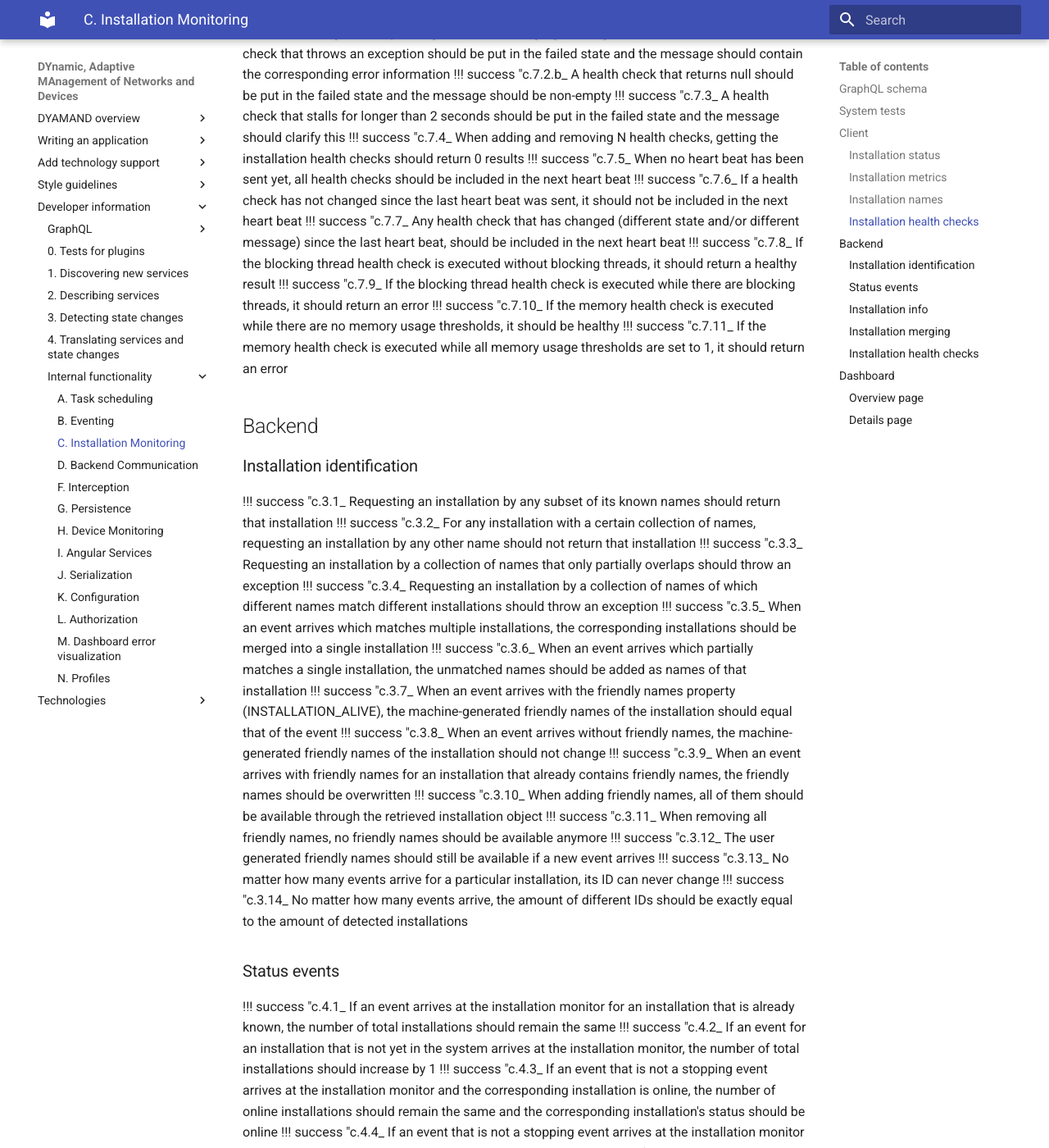
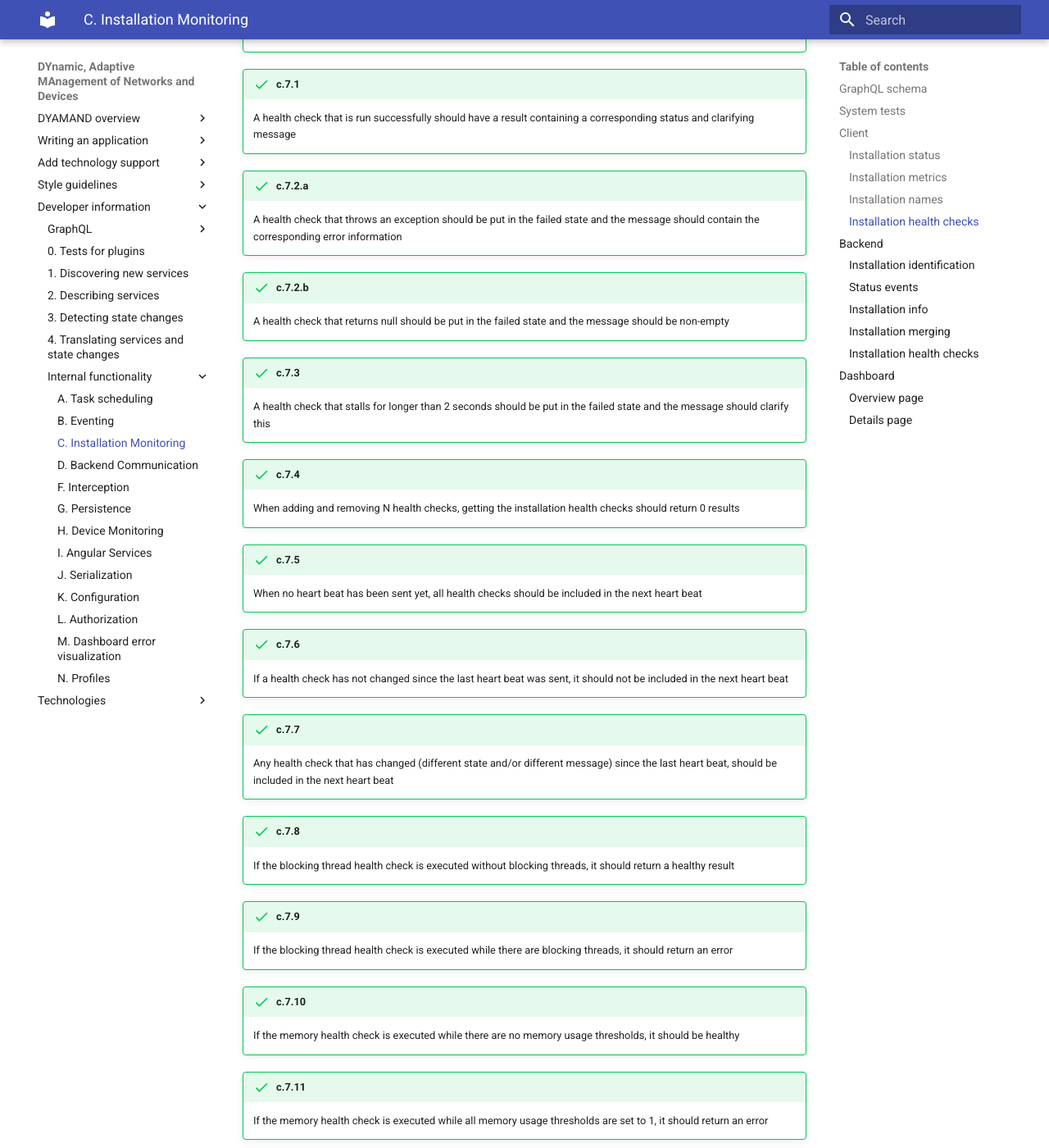
Before and after one commit to dyamand/dyamand.github.io, an MkDocs documentation site: the page built from docs/developer/installation_monitoring.md, in a window 1280 px wide and 1400 px high, scrolled down 4986 px. Shown: the whole window at 82% size. Built offline with MkDocs 1.6.1 and Material for MkDocs 9.7.7, drawn with Linux system fonts in a browser that asks for light colours; some of the changed text lies outside the part shown.

Commit message:
Forgot to save apparently

```diff
--- a/docs/developer/installation_monitoring.md
+++ b/docs/developer/installation_monitoring.md
@@ -139,93 +139,159 @@ TODO: Re-implement these tests in a separate test (toxiproxy does not appear to
 
 ### Installation health checks
 
-!!! success "c.7.0_ Any defined health check should be executed whenever the health of the installation is checked
-!!! success "c.7.1_ A health check that is run successfully should have a result containing a corresponding status and clarifying message
-!!! success "c.7.2.a_ A health check that throws an exception should be put in the failed state and the message should contain the corresponding error information
-!!! success "c.7.2.b_ A health check that returns null should be put in the failed state and the message should be non-empty
-!!! success "c.7.3_ A health check that stalls for longer than 2 seconds should be put in the failed state and the message should clarify this
-!!! success "c.7.4_ When adding and removing N health checks, getting the installation health checks should return 0 results
-!!! success "c.7.5_ When no heart beat has been sent yet, all health checks should be included in the next heart beat
-!!! success "c.7.6_ If a health check has not changed since the last heart beat was sent, it should not be included in the next heart beat
-!!! success "c.7.7_ Any health check that has changed (different state and/or different message) since the last heart beat, should be included in the next heart beat
-!!! success "c.7.8_ If the blocking thread health check is executed without blocking threads, it should return a healthy result
-!!! success "c.7.9_ If the blocking thread health check is executed while there are blocking threads, it should return an error
-!!! success "c.7.10_ If the memory health check is executed while there are no memory usage thresholds, it should be healthy
-!!! success "c.7.11_ If the memory health check is executed while all memory usage thresholds are set to 1, it should return an error
+!!! success "c.7.0"
+    Any defined health check should be executed whenever the health of the installation is checked
+!!! success "c.7.1"
+    A health check that is run successfully should have a result containing a corresponding status and clarifying message
+!!! success "c.7.2.a"
+    A health check that throws an exception should be put in the failed state and the message should contain the corresponding error information
+!!! success "c.7.2.b"
+    A health check that returns null should be put in the failed state and the message should be non-empty
+!!! success "c.7.3"
+    A health check that stalls for longer than 2 seconds should be put in the failed state and the message should clarify this
+!!! success "c.7.4"
+    When adding and removing N health checks, getting the installation health checks should return 0 results
+!!! success "c.7.5"
+    When no heart beat has been sent yet, all health checks should be included in the next heart beat
+!!! success "c.7.6"
+    If a health check has not changed since the last heart beat was sent, it should not be included in the next heart beat
+!!! success "c.7.7"
+    Any health check that has changed (different state and/or different message) since the last heart beat, should be included in the next heart beat
+!!! success "c.7.8"
+    If the blocking thread health check is executed without blocking threads, it should return a healthy result
+!!! success "c.7.9"
+    If the blocking thread health check is executed while there are blocking threads, it should return an error
+!!! success "c.7.10"
+    If the memory health check is executed while there are no memory usage thresholds, it should be healthy
+!!! success "c.7.11"
+    If the memory health check is executed while all memory usage thresholds are set to 1, it should return an error
 
 ## Backend
 
 ### Installation identification
 
-!!! success "c.3.1_ Requesting an installation by any subset of its known names should return that installation
-!!! success "c.3.2_ For any installation with a certain collection of names, requesting an installation by any other name should not return that installation
-!!! success "c.3.3_ Requesting an installation by a collection of names that only partially overlaps should throw an exception
-!!! success "c.3.4_ Requesting an installation by a collection of names of which different names match different installations should throw an exception
-!!! success "c.3.5_ When an event arrives which matches multiple installations, the corresponding installations should be merged into a single installation
-!!! success "c.3.6_ When an event arrives which partially matches a single installation, the unmatched names should be added as names of that installation
-!!! success "c.3.7_ When an event arrives with the friendly names property (INSTALLATION_ALIVE), the machine-generated friendly names of the installation should equal that of the event
-!!! success "c.3.8_ When an event arrives without friendly names, the machine-generated friendly names of the installation should not change
-!!! success "c.3.9_ When an event arrives with friendly names for an installation that already contains friendly names, the friendly names should be overwritten
-!!! success "c.3.10_ When adding friendly names, all of them should be available through the retrieved installation object
-!!! success "c.3.11_ When removing all friendly names, no friendly names should be available anymore
-!!! success "c.3.12_ The user generated friendly names should still be available if a new event arrives
-!!! success "c.3.13_ No matter how many events arrive for a particular installation, its ID can never change
-!!! success "c.3.14_ No matter how many events arrive, the amount of different IDs should be exactly equal to the amount of detected installations
+!!! success "c.3.1"
+    Requesting an installation by any subset of its known names should return that installation
+!!! success "c.3.2"
+    For any installation with a certain collection of names, requesting an installation by any other name should not return that installation
+!!! success "c.3.3"
+    Requesting an installation by a collection of names that only partially overlaps should throw an exception
+!!! success "c.3.4"
+    Requesting an installation by a collection of names of which different names match different installations should throw an exception
+!!! success "c.3.5"
+    When an event arrives which matches multiple installations, the corresponding installations should be merged into a single installation
+!!! success "c.3.6"
+    When an event arrives which partially matches a single installation, the unmatched names should be added as names of that installation
+!!! success "c.3.7"
+    When an event arrives with the friendly names property (INSTALLATION"
+   ALIVE), the machine-generated friendly names of the installation should equal that of the event
+!!! success "c.3.8"
+    When an event arrives without friendly names, the machine-generated friendly names of the installation should not change
+!!! success "c.3.9"
+    When an event arrives with friendly names for an installation that already contains friendly names, the friendly names should be overwritten
+!!! success "c.3.10"
+    When adding friendly names, all of them should be available through the retrieved installation object
+!!! success "c.3.11"
+    When removing all friendly names, no friendly names should be available anymore
+!!! success "c.3.12"
+    The user generated friendly names should still be available if a new event arrives
+!!! success "c.3.13"
+    No matter how many events arrive for a particular installation, its ID can never change
+!!! success "c.3.14"
+    No matter how many events arrive, the amount of different IDs should be exactly equal to the amount of detected installations
 
 ### Status events
 
-!!! success "c.4.1_ If an event arrives at the installation monitor for an installation that is already known, the number of total installations should remain the same
-!!! success "c.4.2_ If an event for an installation that is not yet in the system arrives at the installation monitor, the number of total installations should increase by 1
-!!! success "c.4.3_ If an event that is not a stopping event arrives at the installation monitor and the corresponding installation is online, the number of online installations should remain the same and the corresponding installation's status should be online
-!!! success "c.4.4_ If an event that is not a stopping event arrives at the installation monitor and the corresponding installation is not in the system, the number of online installations should increase by 1 and the corresponding installation's status should be online
-!!! success "c.4.5_ If an event that is not a stopping event arrives at the installation monitor and the corresponding installation is offline, the number of online installations should increase by 1 and the corresponding installation's status should be online
-!!! success "c.4.6_ If a stopping event arrives at the installation monitor and the corresponding installation is online, the number of online installations should decrease by 1 and the status of the corresponding installation should be offline
-!!! success "c.4.7_ If a stopping event arrives at the installation monitor and the corresponding installation is offline, the number of online installations should remain the same and the status of the corresponding installation should be offline
-!!! success "c.4.8_ If there is an event that is not a stopping event for an installation that is not online, the installation monitor should send an 'installation online' event
-!!! success "c.4.9_ If there is an event for an installation that is not in the system, the installation monitor should send a 'new installation' event containing the installation information (currently only the unique names)
-!!! success "c.4.10_ If there is a stopping event for an online installation, the installation monitor should send an 'installation offline' event containing the installation information (currently only the unique names)
-!!! success "c.4.11_ If there is a stopping event for an installation that is not in the system, the installation monitor should send an 'installation offline' event containing the installation information (currently only the unique names)
-!!! success "c.4.12_ If there is an event that is not a stopping event for an installation that is not in the system, the installation monitor should send an 'installation online' event containing the installation information (currently only the unique names)
-!!! success "c.4.13_ If no new events are received for an installation that is currently online, the status should be changed to 'lost communication' and the installation monitor should send an 'installation lost communication' event containing the installation information (currently only the unique names)
-!!! success "c.4.14_ If any number of installations are discovered and subsequently removed, there should be no remaining installations and there should have been an 'installation removed' event for each installation
-!!! success "c.4.15_ If any number of installations are discovered and a listener for 'new installation' events is registered, it should received an event for all discovered installations
-!!! success "c.4.16_ When an event arrives from a known installation, an 'installation updated' event should be sent
+!!! success "c.4.1"
+    If an event arrives at the installation monitor for an installation that is already known, the number of total installations should remain the same
+!!! success "c.4.2"
+    If an event for an installation that is not yet in the system arrives at the installation monitor, the number of total installations should increase by 1
+!!! success "c.4.3"
+    If an event that is not a stopping event arrives at the installation monitor and the corresponding installation is online, the number of online installations should remain the same and the corresponding installation's status should be online
+!!! success "c.4.4"
+    If an event that is not a stopping event arrives at the installation monitor and the corresponding installation is not in the system, the number of online installations should increase by 1 and the corresponding installation's status should be online
+!!! success "c.4.5"
+    If an event that is not a stopping event arrives at the installation monitor and the corresponding installation is offline, the number of online installations should increase by 1 and the corresponding installation's status should be online
+!!! success "c.4.6"
+    If a stopping event arrives at the installation monitor and the corresponding installation is online, the number of online installations should decrease by 1 and the status of the corresponding installation should be offline
+!!! success "c.4.7"
+    If a stopping event arrives at the installation monitor and the corresponding installation is offline, the number of online installations should remain the same and the status of the corresponding installation should be offline
+!!! success "c.4.8"
+    If there is an event that is not a stopping event for an installation that is not online, the installation monitor should send an 'installation online' event
+!!! success "c.4.9"
+    If there is an event for an installation that is not in the system, the installation monitor should send a 'new installation' event containing the installation information (currently only the unique names)
+!!! success "c.4.10"
+    If there is a stopping event for an online installation, the installation monitor should send an 'installation offline' event containing the installation information (currently only the unique names)
+!!! success "c.4.11"
+    If there is a stopping event for an installation that is not in the system, the installation monitor should send an 'installation offline' event containing the installation information (currently only the unique names)
+!!! success "c.4.12"
+    If there is an event that is not a stopping event for an installation that is not in the system, the installation monitor should send an 'installation online' event containing the installation information (currently only the unique names)
+!!! success "c.4.13"
+    If no new events are received for an installation that is currently online, the status should be changed to 'lost communication' and the installation monitor should send an 'installation lost communication' event containing the installation information (currently only the unique names)
+!!! success "c.4.14"
+    If any number of installations are discovered and subsequently removed, there should be no remaining installations and there should have been an 'installation removed' event for each installation
+!!! success "c.4.15"
+    If any number of installations are discovered and a listener for 'new installation' events is registered, it should received an event for all discovered installations
+!!! success "c.4.16"
+    When an event arrives from a known installation, an 'installation updated' event should be sent
 
 ### Installation info
 
-!!! success "c.5.1_ The lastContact (at the installation monitor) should be equal to the most recent moment an event for that installation got received
-!!! success "c.5.2_ If an event arrives at the installation monitor, the lastContact field of the corresponding installation can't be earlier than the previous one
-!!! success "c.5.3_ If an event arrives, the lastTimestamp of the corresponding installation should match the timestamp of that event
-!!! success "c.5.4_ If the installation monitor receives an event which includes metrics or provides new information about known metrics, these metrics should be available in the installation monitor
-!!! success "c.5.5_ If the installation monitor receives an event which includes metrics, older, unchanged metrics should still be available in the installation monitor
-!!! success "c.5.6_ If the installation monitor receives an 'installation offline' event, the metrics of the corresponding installation should still be available
-!!! success "c.5.7_ If the installation monitor receives an installation alive event with snapshot set to true, the health checks and metrics should be set to the information in the event
+!!! success "c.5.1"
+    The lastContact (at the installation monitor) should be equal to the most recent moment an event for that installation got received
+!!! success "c.5.2"
+    If an event arrives at the installation monitor, the lastContact field of the corresponding installation can't be earlier than the previous one
+!!! success "c.5.3"
+    If an event arrives, the lastTimestamp of the corresponding installation should match the timestamp of that event
+!!! success "c.5.4"
+    If the installation monitor receives an event which includes metrics or provides new information about known metrics, these metrics should be available in the installation monitor
+!!! success "c.5.5"
+    If the installation monitor receives an event which includes metrics, older, unchanged metrics should still be available in the installation monitor
+!!! success "c.5.6"
+    If the installation monitor receives an 'installation offline' event, the metrics of the corresponding installation should still be available
+!!! success "c.5.7"
+    If the installation monitor receives an installation alive event with snapshot set to true, the health checks and metrics should be set to the information in the event
 
 ### Installation merging
 
-!!! success "c.6.1_ A merged installation should be known by any and all names of the installations that were merged together
-!!! success "c.6.2_ A merged installation's lastContact field should match the highest lastContact among merged installations or the event that triggered the merge
-!!! warning "c.6.3_ A merged installation's metrics should match the value stored in the installation that has the most recent lastContact field from the group of installations containing that particular metric
+!!! success "c.6.1"
+    A merged installation should be known by any and all names of the installations that were merged together
+!!! success "c.6.2"
+    A merged installation's lastContact field should match the highest lastContact among merged installations or the event that triggered the merge
+!!! warning "c.6.3"
+    A merged installation's metrics should match the value stored in the installation that has the most recent lastContact field from the group of installations containing that particular metric
 
 ### Installation health checks
 
-!!! success "c.8.1_ If the installation monitor receives an event which includes health checks or provides new information about known health checks, these health checks should be available in the installation monitor
-!!! success "c.8.2_ If the installation monitor receives an event which includes health checks, older, unchanged health checks should still be available in the installation monitor
-!!! success "c.8.3_ If the installation monitor gets the same health check information multiple times, the duplicates should be ignored
-!!! success "c.8.4_ If the installation monitor gets an 'installation offline' event, the health checks of the corresponding installation should still be available
+!!! success "c.8.1"
+    If the installation monitor receives an event which includes health checks or provides new information about known health checks, these health checks should be available in the installation monitor
+!!! success "c.8.2"
+    If the installation monitor receives an event which includes health checks, older, unchanged health checks should still be available in the installation monitor
+!!! success "c.8.3"
+    If the installation monitor gets the same health check information multiple times, the duplicates should be ignored
+!!! success "c.8.4"
+    If the installation monitor gets an 'installation offline' event, the health checks of the corresponding installation should still be available
 
 ## Dashboard
 
 ### Overview page
 
-!!! success "c.9.1_ Getting all installations updates from the service should display all returned n installations correctly
-!!! success "c.9.2_ If n installations get removed by the user and the removal was successful, no installations should be displayed anymore
-!!! success "c.9.3_ If n installations get removed by the user and the removal failed, n installations should still be displayed
+!!! success "c.9.1"
+    Getting all installations updates from the service should display all returned n installations correctly
+!!! success "c.9.2"
+    If n installations get removed by the user and the removal was successful, no installations should be displayed anymore
+!!! success "c.9.3"
+    If n installations get removed by the user and the removal failed, n installations should still be displayed
 
 ### Details page
 
-!!! success "c.10.1_ Getting an update for an installation should display the installation correctly
-!!! success "c.10.2_ If n user friendly names got added successfully by the user, the added user friendly names should be displayed correctly
-!!! success "c.10.3_ If n user friendly names got added by the user but adding the names failed, the added user friendly names should not be displayed
-!!! success "c.10.4_ If n user friendly names got added by the user and subsequently get removed again without any issues, these names should not be displayed anymore
-!!! success "c.10.5_ If n user friendly names got added by the user and subsequently get removed again but a failure occurred for removing the names, all added names should be displayed
+!!! success "c.10.1"
+    Getting an update for an installation should display the installation correctly
+!!! success "c.10.2"
+    If n user friendly names got added successfully by the user, the added user friendly names should be displayed correctly
+!!! success "c.10.3"
+    If n user friendly names got added by the user but adding the names failed, the added user friendly names should not be displayed
+!!! success "c.10.4"
+    If n user friendly names got added by the user and subsequently get removed again without any issues, these names should not be displayed anymore
+!!! success "c.10.5"
+    If n user friendly names got added by the user and subsequently get removed again but a failure occurred for removing the names, all added names should be displayed
```
